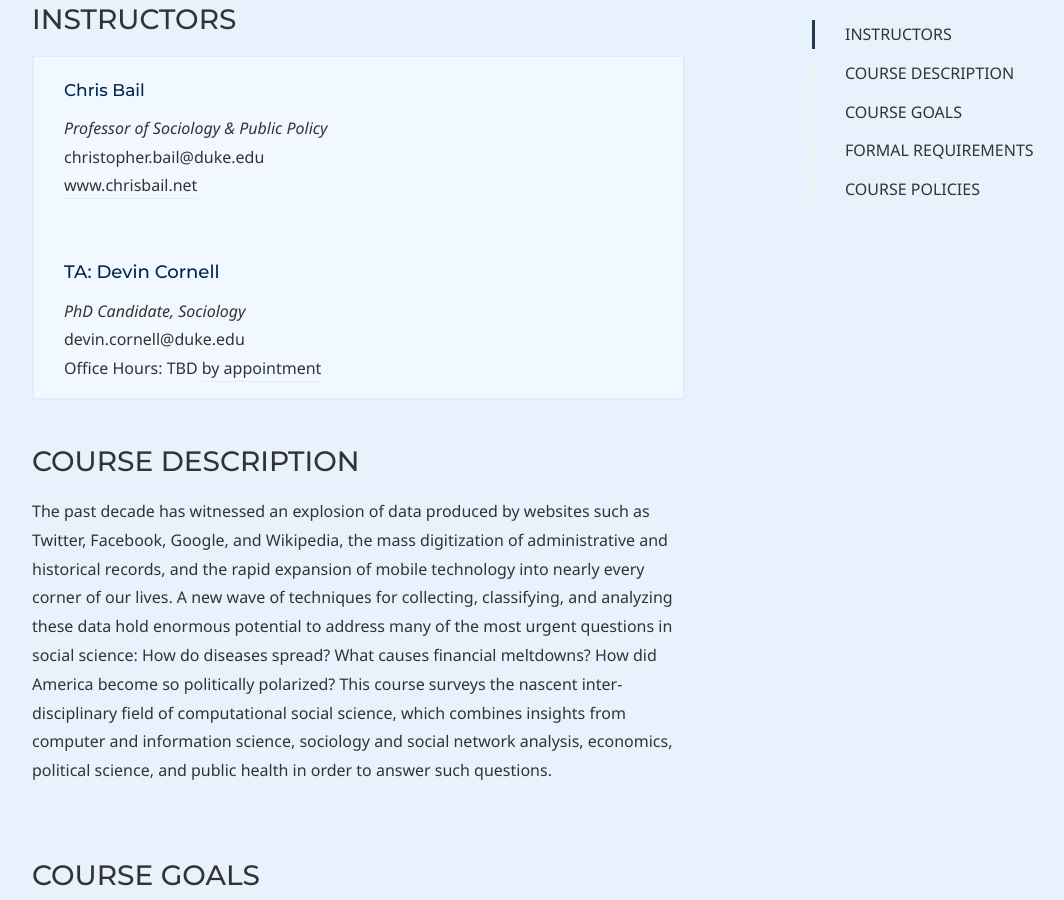
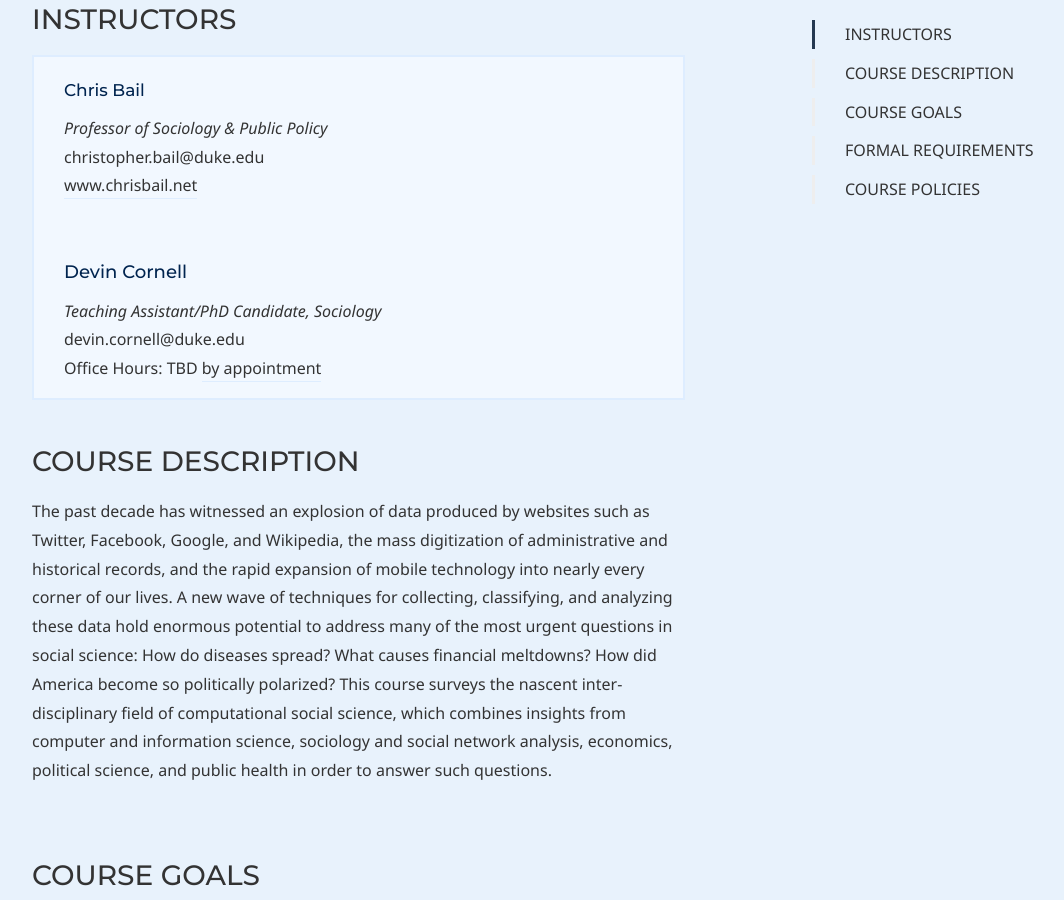
Before and after one commit to dssoc/dssoc.github.io, a Jekyll site: the page built from course.md, in a window 1280 px wide and 900 px high, scrolled down 621 px. Shown: the whole window, without its empty margins (38-1102 px from the left). Built offline with Jekyll 4.4.1, drawn with Linux system fonts in a browser that asks for light colours; some web fonts are replaced.

Commit message:
Update course.md

```diff
--- a/course.md
+++ b/course.md
@@ -24,8 +24,8 @@ christopher.bail@duke.edu <br/>
 <a href = "www.chrisbail.net">www.chrisbail.net</a><br/>
 <br/><br/>
 
-<strong>TA: Devin Cornell </strong>
-<i>PhD Candidate, Sociology</i> <br/>
+<strong>Devin Cornell </strong>
+<i>Teaching Assistant/PhD Candidate, Sociology</i> <br/>
 devin.cornell@duke.edu <br/>
 Office Hours: TBD <a href="https://docs.google.com/spreadsheets/d/1Gzaz9lNDfkUWttSWSovtSvjAM__qynO1CGn4bjerGBs/edit?usp=sharing">by appointment</a>
 </div>
```
